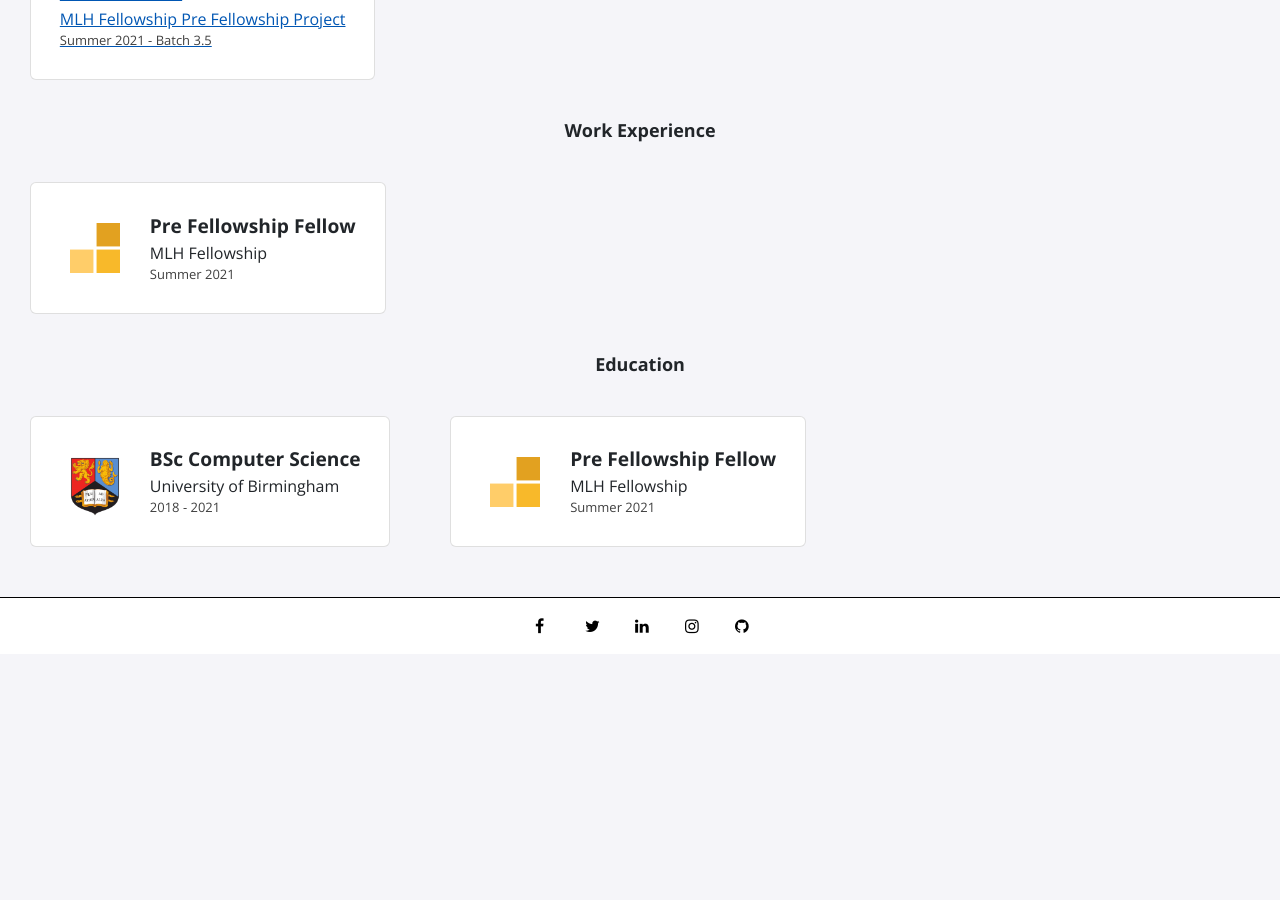
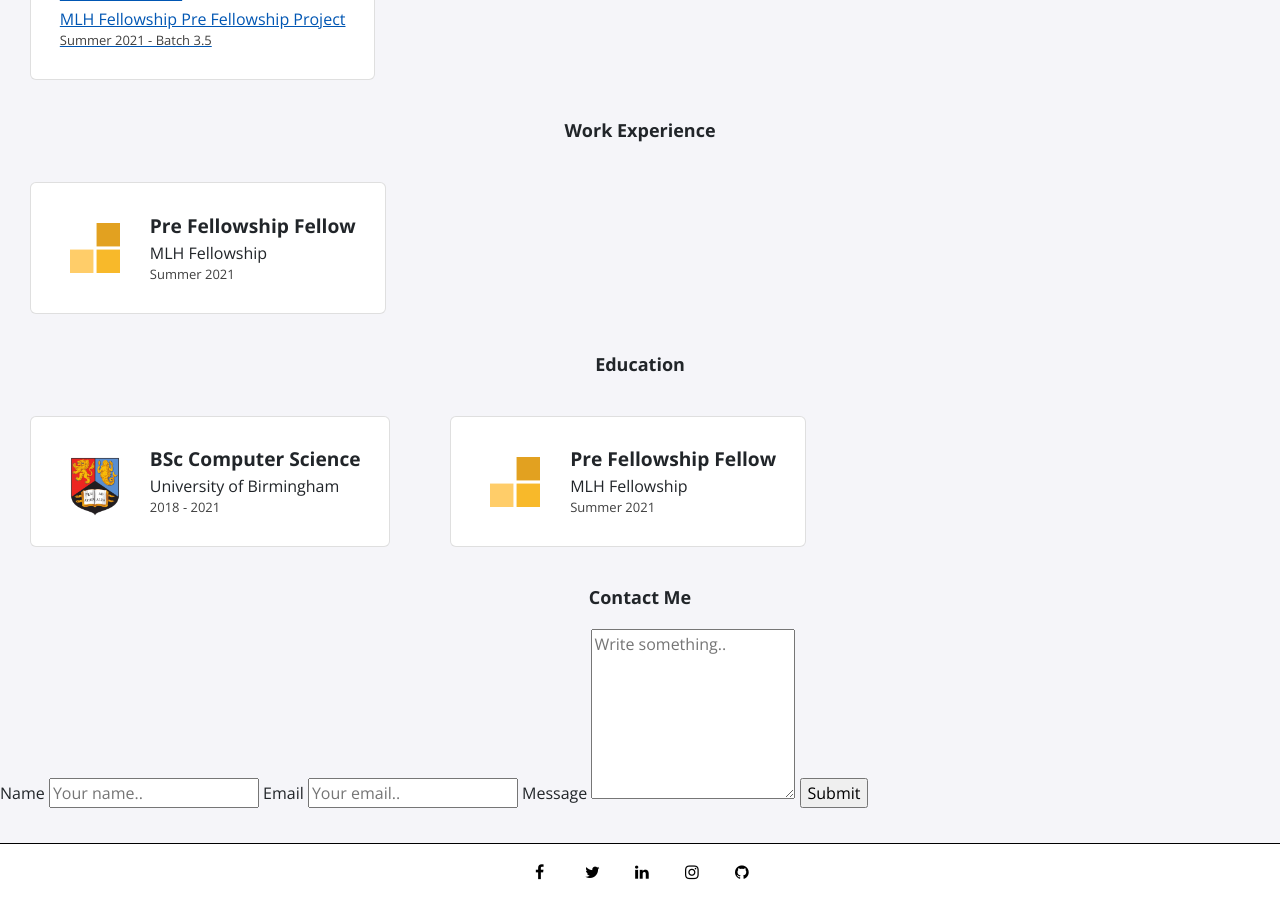
Before and after one commit to MLH-Fellowship/pod-3.1.4-portfolio, a Jekyll site: the page built from index.html, in a window 1280 px wide and 900 px high, scrolled down 577 px. Built offline with Jekyll 4.4.1, drawn with Linux system fonts in a browser that asks for light colours; nearby versions of some CDN libraries; before the commit the page ends 1231 px from its top, so only the background shows below that.

Commit message:
Added html code for the contact section

```diff
--- /dev/null
+++ b/_includes/contact.html
@@ -0,0 +1,22 @@
+<h2>Contact Me</h2>
+
+<div class="card-container">
+     <!-- Todo: add php code to make submit work (automatically send email to the owner's email address) -->
+     <!--action="contact_form.php" method = 'post'-->
+
+      <form>
+
+        <label> Name </label>
+        <input type="text" id="name" name="name" placeholder="Your name..">
+
+        <label> Email </label>
+        <input type="text" id="email" name="email" placeholder="Your email..">
+
+        <label for="message">Message</label>
+        <textarea id="message" name="message" placeholder="Write something.." style="height:170px"></textarea>
+
+        <input type="submit" value="Submit">
+
+      </form>
+
+</div>
--- a/index.html
+++ b/index.html
@@ -15,6 +15,8 @@
 
     {% include education.html %}
 
+    {% include contact.html %}
+
     {% include links.html %}
 
 </body>
```
